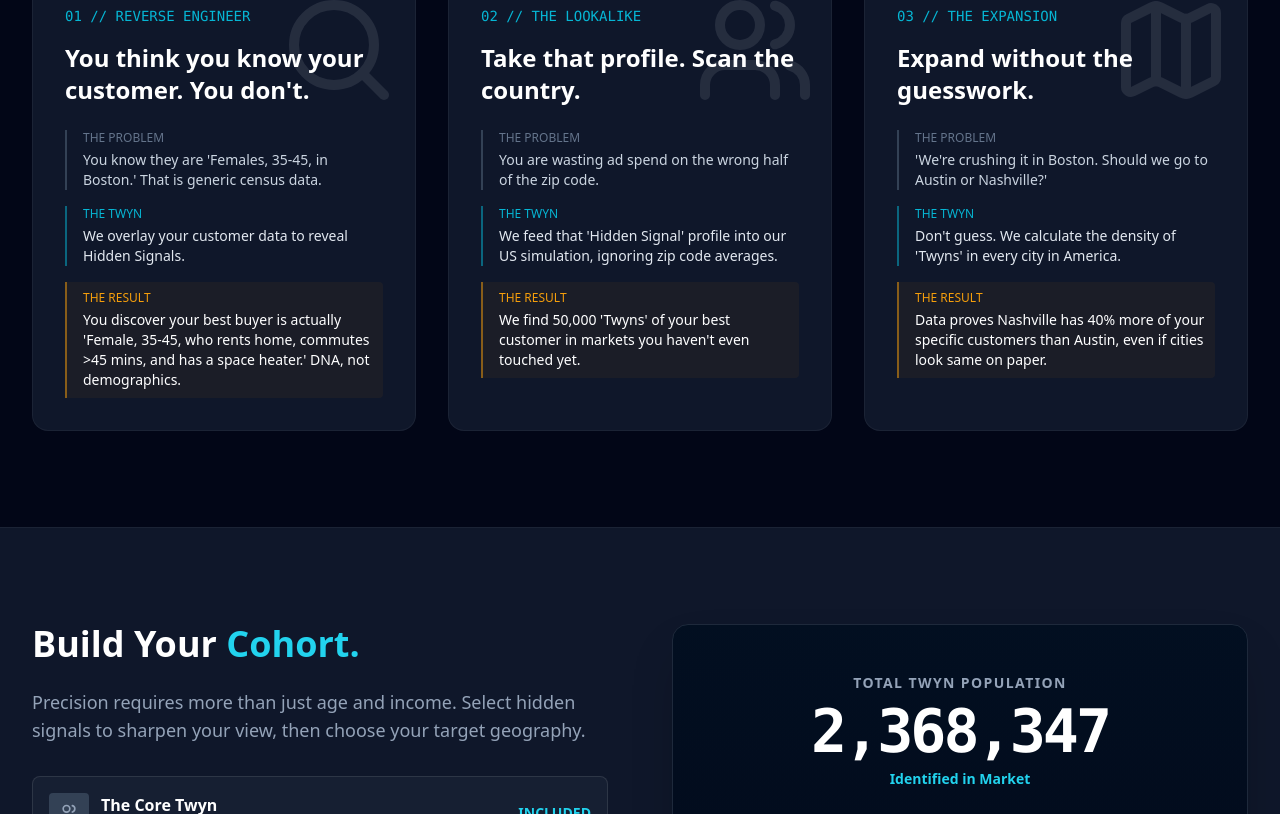
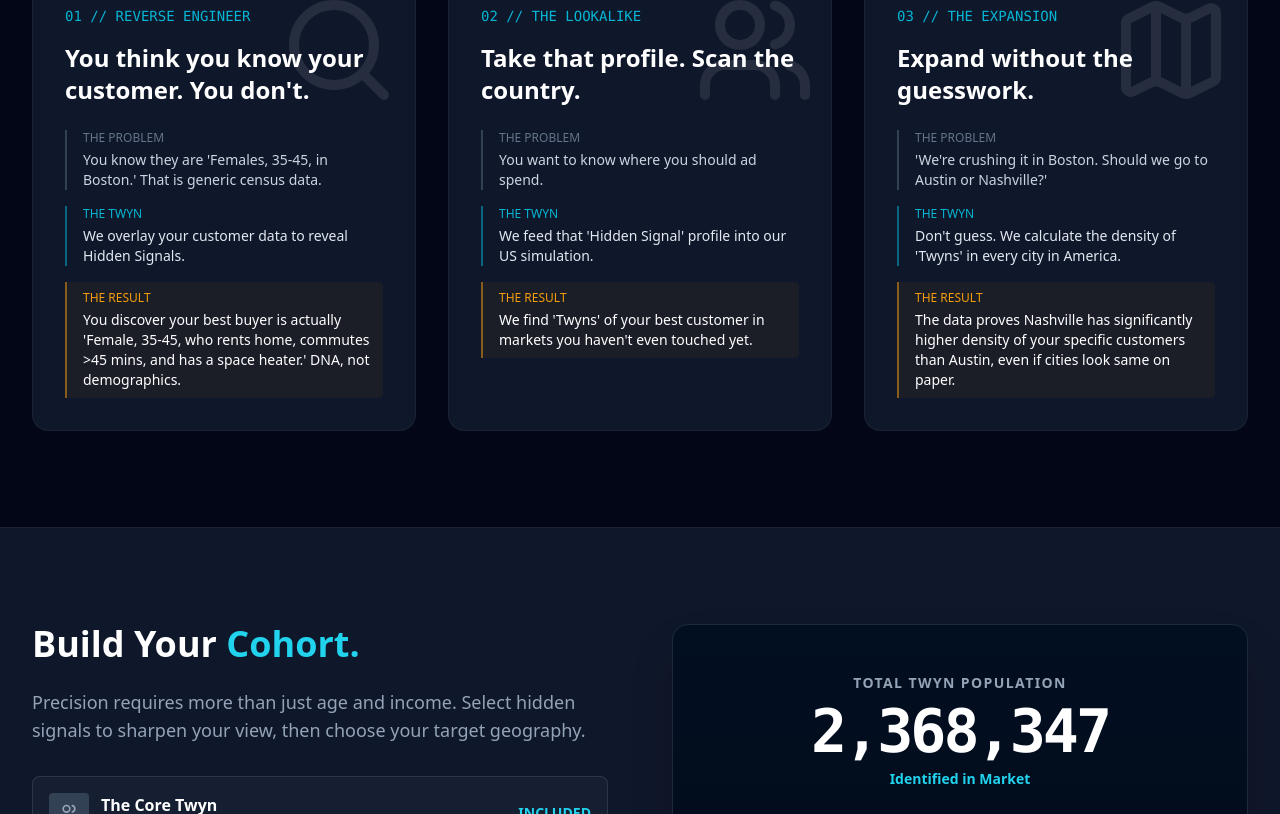
Before and after one commit to jga9f/modelparallel, a React (Vite) app: page / in a window 1280 px wide. Shown: the part 1046-1860 px from the top of the page. Built offline with nearby package versions, Linux system fonts and the light colour scheme.

Commit message:
Revert hero buttons to previous style

```diff
--- a/src/App.jsx
+++ b/src/App.jsx
@@ -8,36 +8,54 @@ import {
 
 // --- Constants & Data ---
 
-// UPDATED: Use the local video file version 2
+// PRESERVED: Using local video file version 2
 const VIDEO_SOURCE = "/HiddenSignals2.mp4";
 
 const CASE_STUDIES = [
   {
     id: 1,
-    type: "Retail Expansion",
-    title: "The Chili Alley Discovery",
-    metric: "+40% Conversion",
-    challenge: "Brand wanted 'Spicy Food Lovers' but census data was too generic.",
-    solution: "Identified correlation between [Walkable Streets] + [High Scoville Diet]. Found a hidden market corridor the census missed.",
+    type: "Retail Strategy",
+    title: "The Hidden Chili Alley",
+    metric: "New Market",
+    challenge: "A major food co. planned 2026 ad spend in a known 'Chili Alley' but was blind to identical markets hiding in plain sight.",
+    solution: "We found a 'Hidden Chili Alley' in Boston by overlaying grocery store maps. Enabled a targeted in-store marketing campaign.",
     tags: ["Retail", "Geo-Spatial"]
   },
   {
     id: 2,
-    type: "Insurance Risk",
-    title: "The Invisible Fire Risk",
-    metric: "$12M Saved",
-    challenge: "Insurer used 'Age of Home' to predict fires. Missing 70% of claims.",
-    solution: "Added 'Space Heater' hidden signal. The risk map changed instantly, identifying high-risk homes regardless of age.",
-    tags: ["Insurance", "Risk"]
+    type: "Pharma Logistics",
+    title: "The HIPAA Barrier",
+    metric: "Service Expanded",
+    challenge: "Delivery service knew what was bought, but due to privacy/HIPAA, they didn't collect data on 'who' the customers were.",
+    solution: "We overlaid purchase data to reveal the 'Hidden Signal' variables of current buyers, then found underserved lookalike areas to expand service.",
+    tags: ["Pharma", "Privacy"]
   },
   {
     id: 3,
-    type: "Political Polling",
-    title: "The Silent Voter",
-    metric: "98% Accuracy",
-    challenge: "Traditional polling missed conservative voters in urban centers.",
-    solution: "Simulated 'Privacy-Conscious' signal + 'Commute Time', revealing a massive silent voting block.",
-    tags: ["Political", "Behavioral"]
+    type: "Public Health",
+    title: "The Origin Story: Lead",
+    metric: "70% Risk Missed",
+    challenge: "Standard data assumes [Many Kids] + [Many Old Homes] = Risk. This 'Naïve' approach ignores if kids actually *live* in those homes.",
+    solution: "Twyn modeled the joint probability of Kids *living in* Old Homes. We proved the naïve approach missed 70% of high-risk children.",
+    tags: ["Origin Story", "Public Health"]
+  },
+  {
+    id: 4,
+    type: "Insurance Risk",
+    title: "The Probability Trap",
+    metric: "+40% Accuracy",
+    challenge: "Insurer targeting anti-smoking campaigns used 'Naïve' census data, missing the true intersection of risk factors.",
+    solution: "Twyn calculated joint probabilities of risk at the individual level. We found the status quo missed 40% of true high-risk census tracts.",
+    tags: ["Insurance", "Predictive"]
+  },
+  {
+    id: 5,
+    type: "Hardware Sales",
+    title: "The Resolution Gap",
+    metric: "Granular Risk",
+    challenge: "A smoke alarm giant needed to identify fire risk, but standard housing data lacked the necessary spatial resolution.",
+    solution: "We brought in individual housing risk factors—specifically Space Heater usage—to pinpoint high-risk homes the spatial data missed.",
+    tags: ["Hardware", "Risk"]
   }
 ];
 
@@ -61,9 +79,7 @@ const SIGNALS_LIST = [
 // --- Components ---
 
 const Navigation = () => {
-  const [isOpen, setIsOpen] = useState(false);
-
-  // UPDATED MENU ITEMS
+  // Removed state for mobile menu as requested
   const menuItems = ['The Logic', 'Case Studies', 'Build Cohort', 'Login'];
 
   return (
@@ -105,25 +121,9 @@ const Navigation = () => {
             </div>
           </div>
 
-          <div className="-mr-2 flex md:hidden">
-            <button onClick={() => setIsOpen(!isOpen)} className="text-slate-300 hover:text-white p-2">
-              {isOpen ? <X size={24} /> : <Menu size={24} />}
-            </button>
-          </div>
+          {/* Removed Hamburger Mobile Menu */}
         </div>
       </div>
-
-      {isOpen && (
-        <div className="md:hidden bg-slate-900 border-b border-white/10">
-          <div className="px-2 pt-2 pb-3 space-y-1 sm:px-3">
-            {menuItems.map((item) => (
-              <a key={item} href={`#${item.toLowerCase().replace(" ", "-")}`} className="block px-3 py-2 rounded-md text-base font-medium text-slate-300 hover:text-white hover:bg-slate-800">
-                {item}
-              </a>
-            ))}
-          </div>
-        </div>
-      )}
     </nav>
   );
 };
@@ -152,6 +152,7 @@ const HeroSection = () => {
               You have a profile of your ideal buyer. We have a synthetic simulation of all 330 million Americans. Twyn matches them to find your "Hidden Market"—the people who look, act, and buy exactly like your best customers.
             </p>
 
+            {/* UPDATED BUTTON STRATEGY: Reverted to previous preferred layout */}
             <div className="flex flex-col sm:flex-row gap-4 mt-8">
               <a href="#the-logic" className="flex items-center justify-center gap-2 bg-cyan-500 hover:bg-cyan-400 text-slate-950 px-8 py-4 rounded-full font-bold text-lg transition-all shadow-[0_0_20px_rgba(6,182,212,0.4)] hover:shadow-[0_0_30px_rgba(6,182,212,0.6)]">
                 Get Started <ChevronRight size={20} />
@@ -245,9 +246,9 @@ const SolutionsSection = () => {
             number={2}
             title="The Lookalike"
             icon={Users}
-            problem="You are wasting ad spend on the wrong half of the zip code."
-            solution="We feed that 'Hidden Signal' profile into our US simulation, ignoring zip code averages."
-            result="We find 50,000 'Twyns' of your best customer in markets you haven't even touched yet."
+            problem="You want to know where you should ad spend."
+            solution="We feed that 'Hidden Signal' profile into our US simulation."
+            result="We find 'Twyns' of your best customer in markets you haven't even touched yet."
           />
           <FeatureCard
             number={3}
@@ -255,7 +256,7 @@ const SolutionsSection = () => {
             icon={Map}
             problem="'We're crushing it in Boston. Should we go to Austin or Nashville?'"
             solution="Don't guess. We calculate the density of 'Twyns' in every city in America."
-            result="Data proves Nashville has 40% more of your specific customers than Austin, even if cities look same on paper."
+            result="The data proves Nashville has significantly higher density of your specific customers than Austin, even if cities look same on paper."
           />
         </div>
       </div>
@@ -311,8 +312,8 @@ const SignalBuilder = () => {
                       key={signal.id}
                       onClick={() => toggleSignal(signal.id)}
                       className={`flex items-center gap-3 p-3 rounded transition-all text-sm font-medium border text-left ${signals.includes(signal.id)
-                          ? 'bg-cyan-500/20 border-cyan-500 text-cyan-400'
-                          : 'bg-slate-800 hover:bg-slate-700 text-slate-300 border-transparent hover:border-slate-600'
+                        ? 'bg-cyan-500/20 border-cyan-500 text-cyan-400'
+                        : 'bg-slate-800 hover:bg-slate-700 text-slate-300 border-transparent hover:border-slate-600'
                         }`}
                     >
                       {signals.includes(signal.id) ? (
@@ -341,8 +342,8 @@ const SignalBuilder = () => {
                       key={r}
                       onClick={() => setRegion(r)}
                       className={`py-2 px-3 rounded text-sm font-bold transition-all border ${region === r
-                          ? 'bg-amber-500 text-slate-900 border-amber-500'
-                          : 'bg-slate-900 text-slate-400 border-slate-700 hover:border-slate-500'
+                        ? 'bg-amber-500 text-slate-900 border-amber-500'
+                        : 'bg-slate-900 text-slate-400 border-slate-700 hover:border-slate-500'
                         }`}
                     >
                       {r === 'US' ? 'National' : r}
@@ -368,7 +369,7 @@ const SignalBuilder = () => {
                 <div className="text-cyan-400 text-sm font-bold mt-2">Identified in Market</div>
               </div>
 
-              {/* UPDATED: Visual Placeholder using TwynPopFound.png */}
+              {/* PRESERVED: Visual Placeholder using TwynPopFound.png */}
               <div className="flex-1 relative flex items-center justify-center bg-slate-900/50 rounded-lg border-2 border-dashed border-slate-800 overflow-hidden mb-6 mx-4">
 
                 {/* Image Content */}
@@ -378,11 +379,6 @@ const SignalBuilder = () => {
                     alt="Twyn Population Found Map"
                     className="w-full h-full object-contain opacity-80"
                   />
-                </div>
-
-                {/* Fallback/Overlay if image fails or needs accent */}
-                <div className="relative z-10 text-center pointer-events-none mix-blend-overlay">
-                  {/* The image should do the heavy lifting, this is just insurance */}
                 </div>
 
                 {/* Subtle Grid Pattern Overlay */}
@@ -446,7 +442,9 @@ const TrustBar = () => {
     <div className="py-20 bg-slate-950 border-t border-white/10">
       <div className="max-w-4xl mx-auto px-4 text-center">
         <Shield className="mx-auto text-cyan-500 mb-6" size={48} />
-        <h2 className="text-3xl font-bold text-white mb-6">Infinite Precision. Zero Invasion.</h2>
+
+        {/* UPDATED HEADLINE: Stronger Privacy Hook */}
+        <h2 className="text-3xl font-bold text-white mb-6">Infinite Precision. Zero PII.</h2>
 
         {/* HARVARD KICKER - INTEGRATED HERE */}
         <div className="inline-block px-4 py-3 bg-cyan-950/20 rounded-lg border border-cyan-500/20 mb-8 max-w-2xl relative">
@@ -455,9 +453,9 @@ const TrustBar = () => {
           </p>
         </div>
 
+        {/* UPDATED COPY: "Insight without the invasion" */}
         <p className="text-xl text-slate-400 mb-8 leading-relaxed">
-          How do we know so much about these people? <span className="text-white font-bold">We don't.</span> <br />
-          Twyn is built on Synthetic Data. These agents are statistically identical to real people but they do not exist.
+          Our agents are synthetic simulations—statistically identical to your customers, but born from code, not surveillance. You get the insight without the invasion.
         </p>
 
         <div className="flex flex-wrap justify-center gap-4 text-sm text-slate-500">
@@ -480,7 +478,7 @@ const Footer = () => {
           Your next 100,000 customers are <br /> hiding in plain sight.
         </h2>
         <button className="bg-cyan-500 hover:bg-cyan-400 text-slate-950 px-10 py-5 rounded-full font-bold text-xl transition-all shadow-[0_0_20px_rgba(6,182,212,0.4)] hover:shadow-[0_0_40px_rgba(6,182,212,0.6)] mb-16">
-          Find Their Twyns
+          Find the Twyns
         </button>
 
         <div className="flex flex-col md:flex-row justify-between items-center text-slate-500 text-sm border-t border-white/5 pt-8">
```
